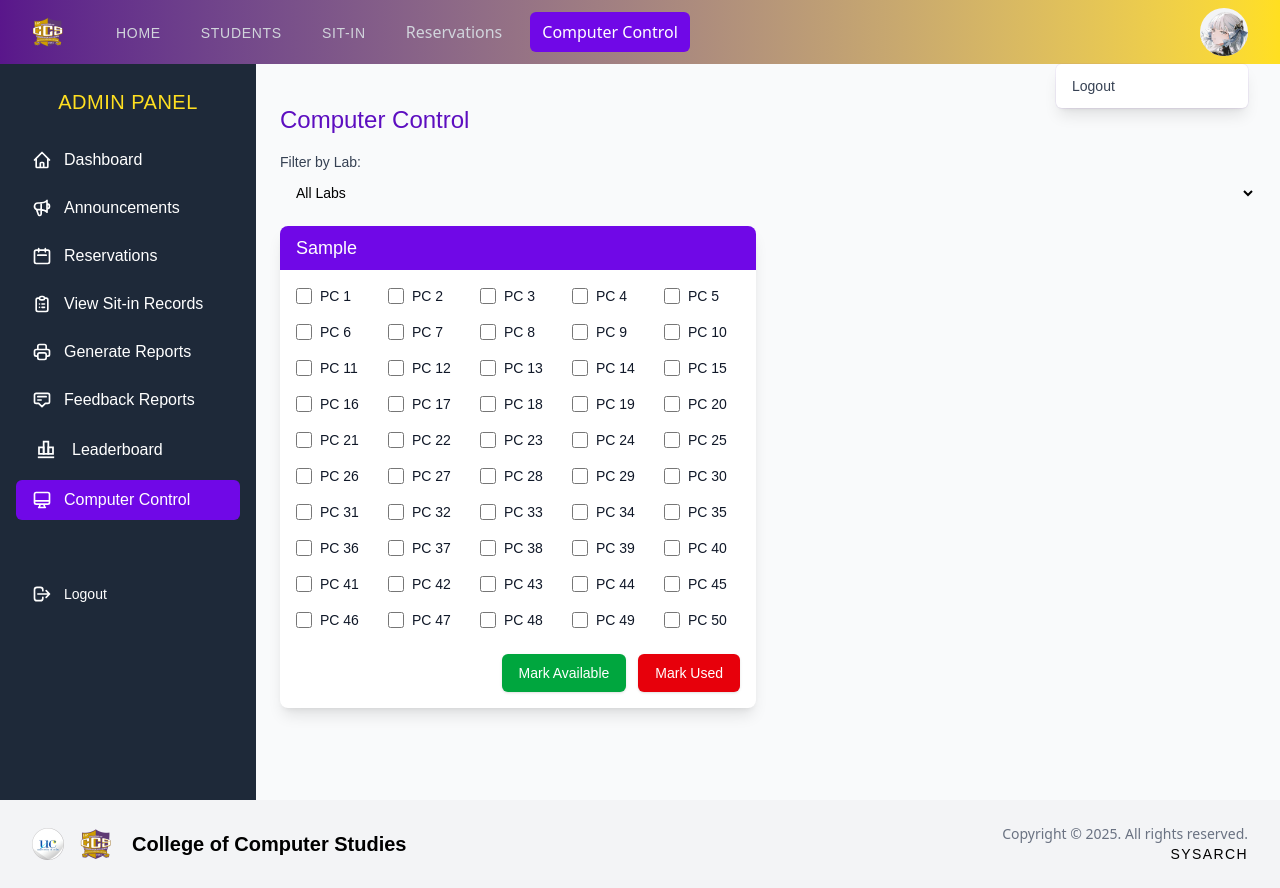
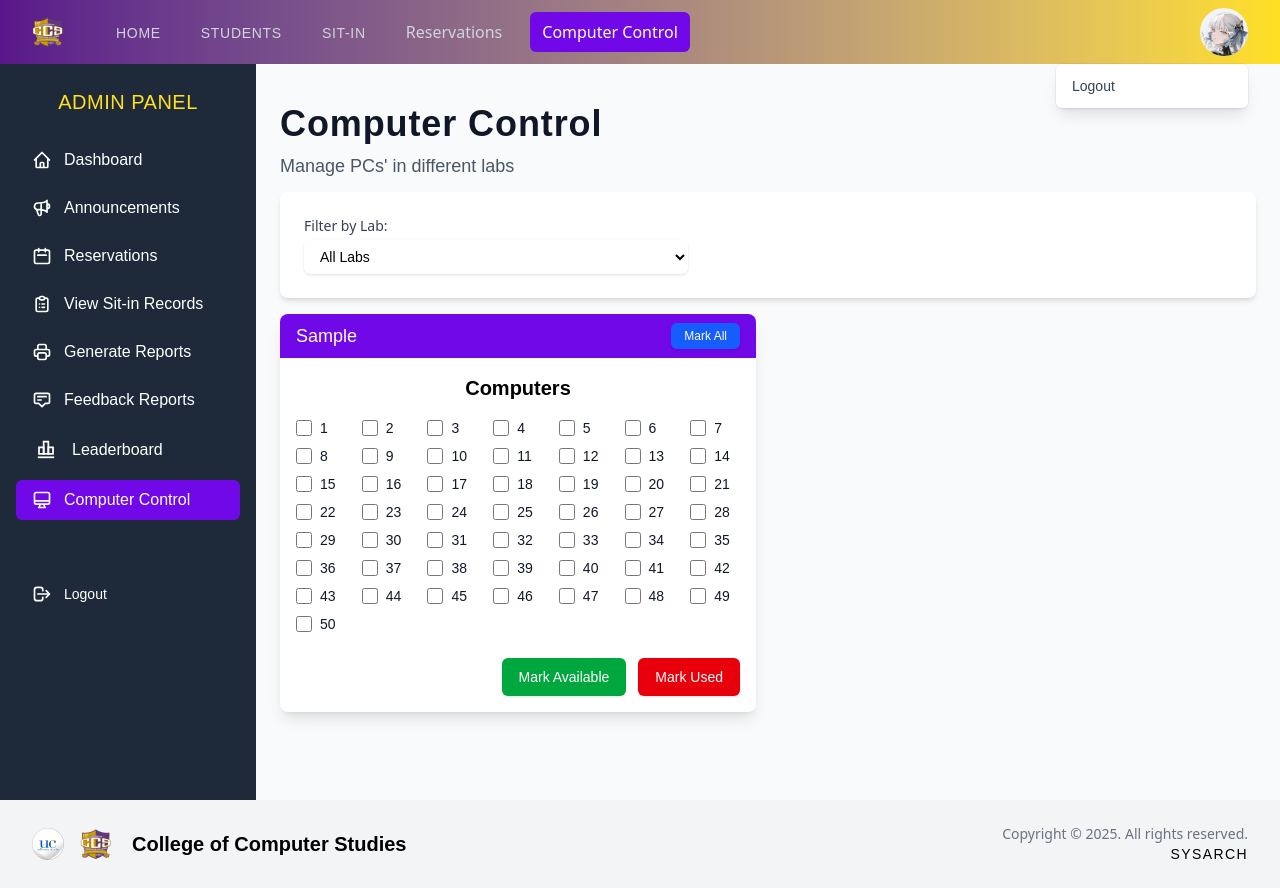
Before and after one commit to RimarNavaja/ccs_sitin_project, a Flask app: page /admin/computer-control in a window 1280 px wide, after a click on "Open user menu". Run offline with Flask 3, Linux system fonts and the light colour scheme; the visitor is signed in with stand-in values (Sample User, id 1); tables that the repository leaves empty or names only in its code hold one stand-in row (values such as "Sample post"); parts of the project's set-up code (start-up, migrations or seed data) failed here and were passed over; some web fonts are replaced.

Commit message:
Enhance admin UI with new container sizes, improve layout for computer control, and add reservation link to dashboard; remove sit-in reports template

```diff
--- a/static/src/output.css
+++ b/static/src/output.css
@@ -74,6 +74,7 @@
     --container-sm: 24rem;
     --container-md: 28rem;
     --container-lg: 32rem;
+    --container-xl: 36rem;
     --container-2xl: 42rem;
     --container-4xl: 56rem;
     --container-7xl: 80rem;
@@ -323,18 +324,12 @@
   .top-0 {
     top: calc(var(--spacing) * 0);
   }
-  .top-2 {
-    top: calc(var(--spacing) * 2);
-  }
   .top-16 {
     top: calc(var(--spacing) * 16);
   }
   .right-0 {
     right: calc(var(--spacing) * 0);
   }
-  .right-2 {
-    right: calc(var(--spacing) * 2);
-  }
   .z-0 {
     z-index: 0;
   }
@@ -370,9 +365,6 @@
   }
   .m-5 {
     margin: calc(var(--spacing) * 5);
-  }
-  .m-10 {
-    margin: calc(var(--spacing) * 10);
   }
   .mx-2 {
     margin-inline: calc(var(--spacing) * 2);
@@ -657,6 +649,12 @@
   }
   .max-w-screen-xl {
     max-width: var(--breakpoint-xl);
+  }
+  .max-w-sm {
+    max-width: var(--container-sm);
+  }
+  .max-w-xl {
+    max-width: var(--container-xl);
   }
   .max-w-xs {
     max-width: var(--container-xs);
@@ -727,8 +725,8 @@
   .grid-cols-2 {
     grid-template-columns: repeat(2, minmax(0, 1fr));
   }
-  .grid-cols-5 {
-    grid-template-columns: repeat(5, minmax(0, 1fr));
+  .grid-cols-7 {
+    grid-template-columns: repeat(7, minmax(0, 1fr));
   }
   .flex-col {
     flex-direction: column;
@@ -762,9 +760,6 @@
   }
   .justify-end {
     justify-content: flex-end;
-  }
-  .justify-normal {
-    justify-content: normal;
   }
   .gap-1 {
     gap: calc(var(--spacing) * 1);
@@ -963,9 +958,6 @@
   .border-yellow-500 {
     border-color: var(--color-yellow-500);
   }
-  .bg-black {
-    background-color: var(--color-black);
-  }
   .bg-blue-200 {
     background-color: var(--color-blue-200);
   }
@@ -1658,19 +1650,9 @@
       background-color: var(--color-violet-50);
     }
   }
-  .peer-checked\:bg-violet-800 {
-    &:is(:where(.peer):checked ~ *) {
-      background-color: var(--color-violet-800);
-    }
-  }
   .peer-checked\:text-violet-700 {
     &:is(:where(.peer):checked ~ *) {
       color: var(--color-violet-700);
-    }
-  }
-  .peer-checked\:text-white {
-    &:is(:where(.peer):checked ~ *) {
-      color: var(--color-white);
     }
   }
   .file\:mr-4 {
@@ -1783,6 +1765,13 @@
       }
     }
   }
+  .hover\:bg-blue-700 {
+    &:hover {
+      @media (hover: hover) {
+        background-color: var(--color-blue-700);
+      }
+    }
+  }
   .hover\:bg-gray-50 {
     &:hover {
       @media (hover: hover) {
@@ -1801,6 +1790,13 @@
     &:hover {
       @media (hover: hover) {
         background-color: var(--color-gray-300);
+      }
+    }
+  }
+  .hover\:bg-gray-600 {
+    &:hover {
+      @media (hover: hover) {
+        background-color: var(--color-gray-600);
       }
     }
   }
@@ -1980,13 +1976,6 @@
     &:hover {
       @media (hover: hover) {
         color: var(--color-gray-500);
-      }
-    }
-  }
-  .hover\:text-gray-700 {
-    &:hover {
-      @media (hover: hover) {
-        color: var(--color-gray-700);
       }
     }
   }
@@ -2097,6 +2086,16 @@
     &:focus {
       --tw-ring-shadow: var(--tw-ring-inset,) 0 0 0 calc(2px + var(--tw-ring-offset-width)) var(--tw-ring-color, currentColor);
       box-shadow: var(--tw-inset-shadow), var(--tw-inset-ring-shadow), var(--tw-ring-offset-shadow), var(--tw-ring-shadow), var(--tw-shadow);
+    }
+  }
+  .focus\:ring-blue-500 {
+    &:focus {
+      --tw-ring-color: var(--color-blue-500);
+    }
+  }
+  .focus\:ring-gray-400 {
+    &:focus {
+      --tw-ring-color: var(--color-gray-400);
     }
   }
   .focus\:ring-gray-500 {
--- a/templates/admin/computer_control.html
+++ b/templates/admin/computer_control.html
@@ -1,24 +1,30 @@
 {% extends "admin/admin_layout.html" %} {% block content %}
-<h1 class="text-2xl font-khand text-violet-800 mb-4">Computer Control</h1>
+<h1
+  class="text-3xl sm:text-4xl font-bold font-khand tracking-wide text-gray-900 mb-2"
+>
+  Computer Control
+</h1>
+<p class="text-sm sm:text-lg font-switzer text-gray-600 mb-3">
+  Manage PCs' in different labs
+</p>
 
 <!-- Lab Filter (Placeholder - Needs dynamic data) -->
-<div class="mb-4">
-  <label
-    for="lab-filter"
-    class="block text-sm font-medium text-gray-700 font-switzer"
+<div class="mb-4 bg-white rounded-lg shadow-md p-6">
+  <div class="max-w-sm">
+    <label for="lab-filter" class="block text-sm font-medium text-gray-700"
       >Filter by Lab:</label
     >
     <select
       id="lab-filter"
       name="lab-filter"
-    class="mt-1 block w-full pl-3 pr-10 py-2 text-base border-gray-300 focus:outline-none focus:ring-indigo-500 focus:border-indigo-500 sm:text-sm rounded-md font-switzer"
+      class="mt-1 block w-full pl-3 pr-10 py-2 text-base border-gray-300 shadow-sm focus:outline-none focus:ring-indigo-500 focus:border-indigo-500 sm:text-sm rounded-md font-switzer"
     >
       <option value="all">All Labs</option>
       {% for lab in labs %}
       <option value="{{ lab }}">{{ lab }}</option>
       {% endfor %}
-    <!-- Add more labs as needed -->
     </select>
+  </div>
 </div>
 
 <!-- Lab Cards Container -->
@@ -28,28 +34,50 @@
     class="bg-white shadow-lg rounded-lg overflow-hidden lab-card"
     data-lab="{{ lab }}"
   >
-    <div class="bg-violet-700 text-white px-4 py-2 font-khand text-lg">
+    <div
+      class="flex items-center justify-between bg-violet-700 text-white px-4 py-2 font-khand text-lg"
+    >
       {{ lab }}
+
+      <!-- Toggle Mark All Button -->
+      <div class="flex items-center">
+        <button
+          type="button"
+          class="inline-flex items-center px-3 py-1 cursor-pointer border border-transparent text-xs font-medium rounded-md shadow-sm text-white bg-blue-600 hover:bg-blue-700 focus:outline-none focus:ring-2 focus:ring-offset-2 focus:ring-blue-500 font-switzer"
+          onclick="toggleMarkAll(this, '{{ lab }}')"
+          data-checked="false"
+        >
+          Mark All
+        </button>
       </div>
+    </div>
+
     <div class="p-4">
       <form>
-        <!-- Add form tags if needed for button actions -->
-        <div class="grid grid-cols-5 gap-4">
-          <!-- 5 columns for 50 PCs -->
-          {% for i in range(1, 51) %}
+        <h3 class="font-switzer font-bold mb-4 text-center text-xl">
+          Computers
+        </h3>
+        <div class="grid grid-cols-7 gap-4">
+          <!-- 7 columns for 50 PCs, numbered down each column -->
+          {% for col in range(1, 8) %}
+          <div class="flex flex-col space-y-2">
+            {% for row in range(0, 8) %} {% set pc_num = col + row * 7 %} {% if
+            pc_num <= 50 %}
             <div class="flex items-center">
               <input
-              id="{{ lab }}-pc-{{ i }}"
-              name="{{ lab }}-pc-{{ i }}"
+                id="{{ lab }}-pc-{{ pc_num }}"
+                name="{{ lab }}-pc-{{ pc_num }}"
                 type="checkbox"
-              class="h-4 w-4 text-indigo-600 border-gray-300 rounded focus:ring-indigo-500"
+                class="h-4 w-4 text-indigo-600 border-gray-300 rounded focus:ring-indigo-500 pc-checkbox-{{ lab }}"
               />
               <label
-              for="{{ lab }}-pc-{{ i }}"
+                for="{{ lab }}-pc-{{ pc_num }}"
                 class="ml-2 block text-sm text-gray-900 font-switzer"
               >
-              PC {{ i }}
+                {{ pc_num }}
               </label>
+            </div>
+            {% endif %} {% endfor %}
           </div>
           {% endfor %}
         </div>
@@ -91,6 +119,15 @@
       }
     });
   });
+
+  function toggleMarkAll(btn, lab) {
+    const labKey = lab.replace(/[^a-zA-Z0-9_-]/g, "");
+    const checkboxes = document.querySelectorAll(".pc-checkbox-" + labKey);
+    const checked = btn.getAttribute("data-checked") === "true";
+    checkboxes.forEach((cb) => (cb.checked = !checked));
+    btn.setAttribute("data-checked", (!checked).toString());
+    btn.textContent = !checked ? "Unmark All" : "Mark All";
+  }
 </script>
 
 {% endblock %}
```
Also changed, not shown: templates/admin/dashboard.html (+6 -1 lines), templates/admin/sit-in-reports.html (deleted, +0 -201 lines). Lines whose indentation alone changed are shown as unchanged.
